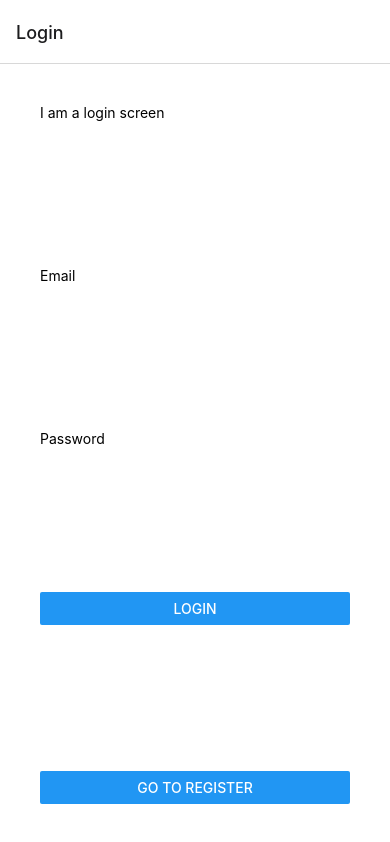
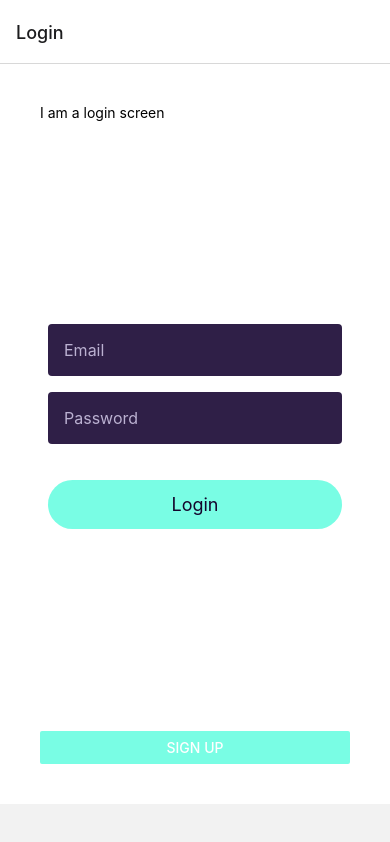
Before and after one commit to markusrut/delat, a React Native app in the folder app/: screen /Main in a window 390 px wide. Built offline with nearby package versions, Linux system fonts and the light colour scheme; what expo-linking would draw is missing.

Commit message:
Style login screen

```diff
--- a/app/src/components/LoginForm.tsx
+++ b/app/src/components/LoginForm.tsx
@@ -1,8 +1,9 @@
 import React, { FC, useContext } from "react";
-import { Button, TextInput, Text } from "react-native";
+import { Button, Text, StyleSheet, Pressable } from "react-native";
 import { useLoginMutation } from "../graphql";
 import { AuthContext } from "../providers/AuthProvider";
 import { Center } from "./Center";
+import { CustomButton, Spacer, TextInput, View } from "./Themed";
 
 type LoginFormProps = {};
 
@@ -36,7 +37,7 @@ export const LoginForm: FC<LoginFormProps> = ({}) => {
     );
   }
   return (
-    <>
+    <View>
       <TextInput
         value={email}
         onChangeText={setEmail}
@@ -52,7 +53,8 @@ export const LoginForm: FC<LoginFormProps> = ({}) => {
         autoCorrect={false}
         secureTextEntry
       />
-      <Button title="Login" onPress={login} />
-    </>
+      <Spacer height={20} />
+      <CustomButton onPress={login}>Login</CustomButton>
+    </View>
   );
 };
--- a/app/src/components/Themed.tsx
+++ b/app/src/components/Themed.tsx
@@ -1,4 +1,15 @@
-import { Text as DefaultText, View as DefaultView } from "react-native";
+import React from "react";
+import {
+  Text as DefaultText,
+  View as DefaultView,
+  TextInput as DefaultTextInput,
+  Button as DefaultButton,
+  StyleProp,
+  TextStyle,
+  Pressable,
+  PressableProps,
+  ViewStyle,
+} from "react-native";
 
 import Colors from "../constants/Colors";
 import useColorScheme from "../hooks/useColorScheme";
@@ -30,6 +41,25 @@ export function Text(props: TextProps) {
   return <DefaultText style={[{ color }, style]} {...otherProps} />;
 }
 
+export type TextInputProps = ThemeProps & DefaultTextInput["props"];
+export function TextInput(props: TextInputProps) {
+  const { style, lightColor, darkColor, ...otherProps } = props;
+
+  const defaultStyle: StyleProp<TextStyle> = {
+    color: useThemeColor({ light: lightColor, dark: darkColor }, "inputText"),
+    backgroundColor: useThemeColor(
+      { light: lightColor, dark: darkColor },
+      "inputBackground"
+    ),
+    padding: 16,
+    margin: 8,
+    borderRadius: 4,
+    fontSize: 16,
+  };
+
+  return <DefaultTextInput style={[defaultStyle, style]} {...otherProps} />;
+}
+
 export type ViewProps = ThemeProps & DefaultView["props"];
 export function View(props: ViewProps) {
   const { style, lightColor, darkColor, ...otherProps } = props;
@@ -40,3 +70,49 @@ export function View(props: ViewProps) {
 
   return <DefaultView style={[{ backgroundColor }, style]} {...otherProps} />;
 }
+
+export type ButtonProps = ThemeProps & DefaultButton["props"];
+export function Button(props: ButtonProps) {
+  const { lightColor, darkColor, ...otherProps } = props;
+  const color = useThemeColor(
+    { light: lightColor, dark: darkColor },
+    "buttonText"
+  );
+
+  return <DefaultButton color={color} {...otherProps} />;
+}
+
+export type CustomButtonProps = ThemeProps & PressableProps;
+export function CustomButton(props: CustomButtonProps) {
+  const { lightColor, darkColor, ...otherProps } = props;
+
+  const pressableStyle: StyleProp<ViewStyle> = {
+    backgroundColor: useThemeColor(
+      { light: lightColor, dark: darkColor },
+      "buttonBackground"
+    ),
+    padding: 14,
+    margin: 8,
+    borderRadius: 100,
+    justifyContent: "center",
+    alignItems: "center",
+  };
+  const textStyle: StyleProp<TextStyle> = {
+    color: useThemeColor({ light: lightColor, dark: darkColor }, "buttonColor"),
+    fontSize: 18,
+  };
+
+  return (
+    <Pressable style={pressableStyle} {...otherProps}>
+      <Text style={textStyle}>{props.children}</Text>
+    </Pressable>
+  );
+}
+
+export type SpacerProps = {
+  height?: number;
+  width?: number;
+};
+export function Spacer(props: SpacerProps) {
+  return <DefaultView style={{ height: props.height, width: props.width }} />;
+}
--- a/app/src/constants/Colors.ts
+++ b/app/src/constants/Colors.ts
@@ -1,5 +1,5 @@
-const tintColorLight = "#2f95dc";
-const tintColorDark = "#2f95dc";
+const tintColorLight = "#79fde4";
+const tintColorDark = "#79fde4";
 
 export default {
   light: {
@@ -8,12 +8,26 @@ export default {
     tint: tintColorLight,
     tabIconDefault: "#ccc",
     tabIconSelected: tintColorLight,
+
+    buttonBackground: "#79fde4",
+    buttonColor: "#14042c",
+    buttonText: "#79fde4",
+
+    inputText: "#bbb1d1",
+    inputBackground: "#2f1f47",
   },
   dark: {
-    text: "#fff",
-    background: "#000",
+    text: "#9585b3",
+    background: "#14042c",
     tint: tintColorDark,
     tabIconDefault: "#ccc",
     tabIconSelected: tintColorDark,
+
+    buttonBackground: "#79fde4",
+    buttonColor: "#14042c",
+    buttonText: "#79fde4",
+
+    inputText: "#bbb1d1",
+    inputBackground: "#2f1f47",
   },
 };
--- a/app/src/pages/LoginScreen.tsx
+++ b/app/src/pages/LoginScreen.tsx
@@ -1,9 +1,9 @@
 import React, { FC } from "react";
-import { StyleSheet, Button, Text } from "react-native";
+import { StyleSheet, Text } from "react-native";
 import { Center } from "../components/Center";
 import { AuthStackNavProps } from "../navigation/AuthStack";
 import { LoginForm } from "../components/LoginForm";
-import { View } from "../components/Themed";
+import { Button, View } from "../components/Themed";
 
 export const LoginScreen: FC<AuthStackNavProps<"Login">> = ({ navigation }) => {
   return (
@@ -11,7 +11,7 @@ export const LoginScreen: FC<AuthStackNavProps<"Login">> = ({ navigation }) => {
       <Text>I am a login screen</Text>
       <LoginForm />
       <Button
-        title="go to register"
+        title="Sign up"
         onPress={() => {
           navigation.navigate("Register");
         }}
@@ -25,5 +25,6 @@ const styles = StyleSheet.create({
     flex: 1,
     justifyContent: "space-between",
     padding: 40,
+    marginBottom: 40,
   },
 });
```
